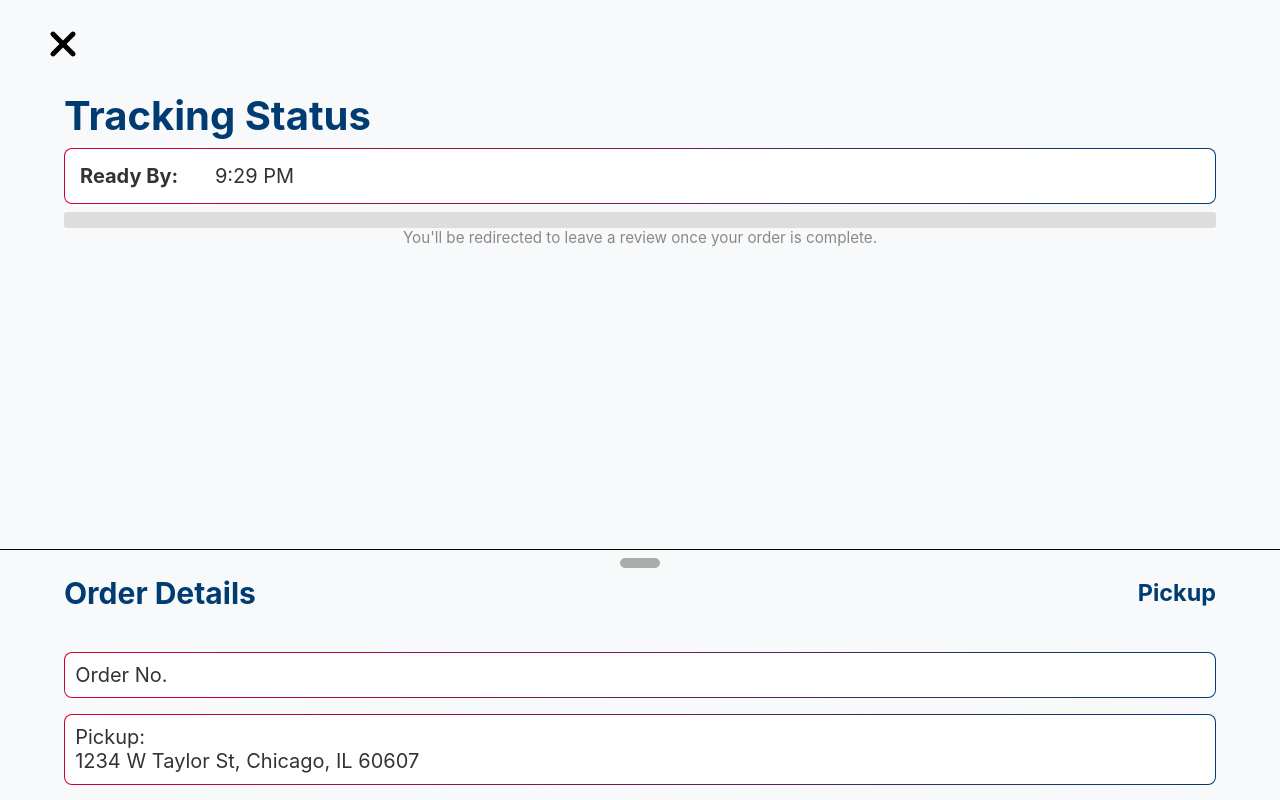
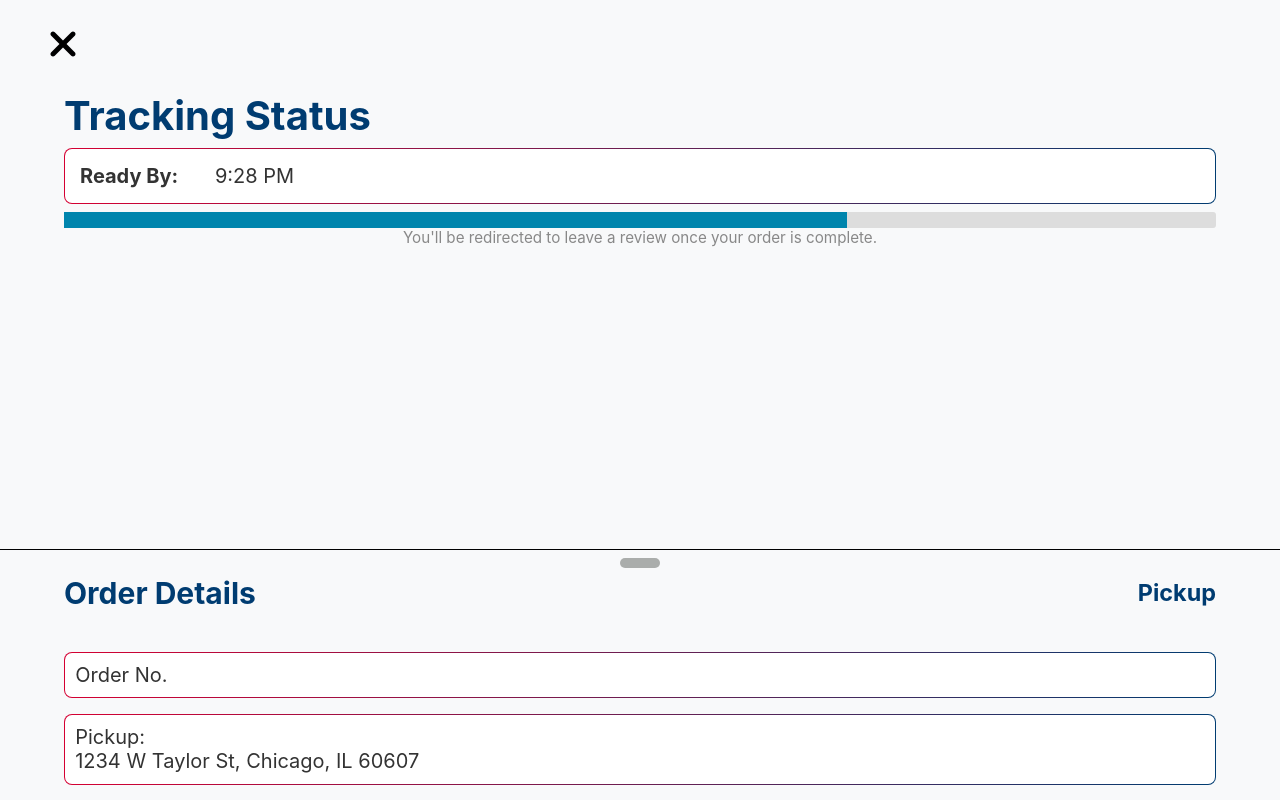
Before and after one commit to gnguye5-alt/uic-eats, a React (Create React App) app: page /track-order in a window 1280 px wide. Built offline with nearby package versions, Linux system fonts and the light colour scheme; no server answers.

Commit message:
changed tracking page timer to 6s

```diff
--- a/src/Tracking/TrackingStatus.js
+++ b/src/Tracking/TrackingStatus.js
@@ -20,7 +20,7 @@ const TrackingStatus = ({ deliveryType }) => {
         useEffect(() => {
             //get how much time it will take to complete order
             const increment = 34;
-            const intervalDuration = 15_000; //15000 is 15s
+            const intervalDuration = 2_000; //15000 is 15s
             //ceil rounds up to integer
             const numUpdates = Math.ceil(100 / increment);
             const totalTime = numUpdates * intervalDuration;
```
